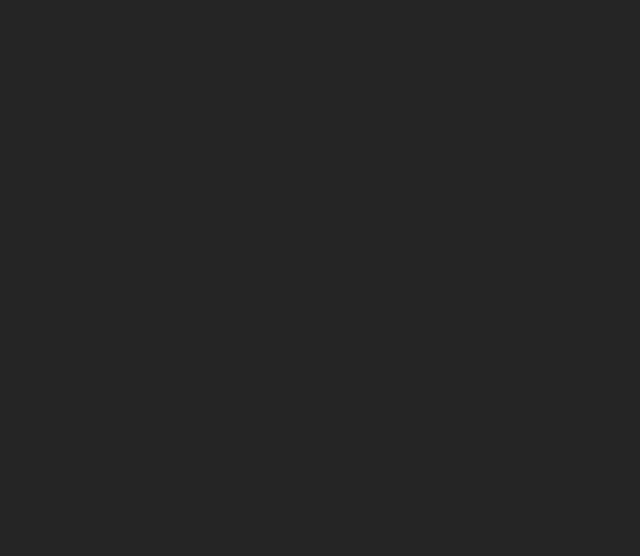
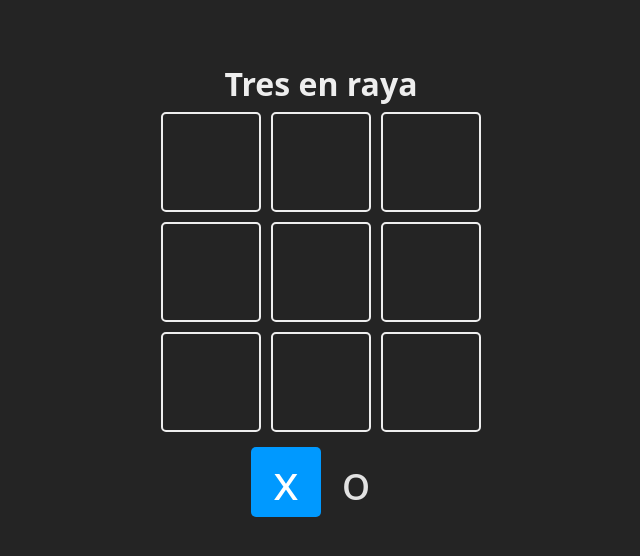
Before and after one commit to Jeanpefe/cursoReactMidu, a React (Vite) app in the folder proyectos/02-tres-en-raya/: page / in a window 1280 px wide. Shown: the top 556 px of the page, without its empty margins (319-959 px from the left). Built offline with nearby package versions, Linux system fonts and the light colour scheme.

Commit message:
useState show X or O turn

```diff
--- a/proyectos/02-tres-en-raya/src/App.jsx
+++ b/proyectos/02-tres-en-raya/src/App.jsx
@@ -1,7 +1,48 @@
+import { useState } from "react";
 import './App.css'
+const TURNS = {
+	X: 'x',
+	O: 'o'
+}
+
+
+const Square = ( {children, isSelected, updateBoard, index}) => {
+	const className = `square ${isSelected ? 'is-selected' : ''}`
+	return (
+		<div className={className}>
+			{children}
+		</div>
+	)
+}
 
 function App() {
+	const [board, setBoard] = useState(Array(9).fill(null))
 
+	const [turn, setTurn] = useState(TURNS.X)
+
+	return (
+		<main className='board'>
+			<h1>Tres en raya</h1>
+			<section className='game'>
+				{
+					board.map((_, index) => {
+						return (
+							<Square
+							key={index}
+							index={index}
+							>
+
+							</Square>
+						)
+					})
+				}
+			</section>
+			<section className='turn'>
+				<Square isSelected={turn === TURNS.X}>{TURNS.X}</Square>
+				<Square isSelected={turn === TURNS.O}>{TURNS.O}</Square>
+			</section>
+		</main>
+	)
 }
 
 export default App
```
